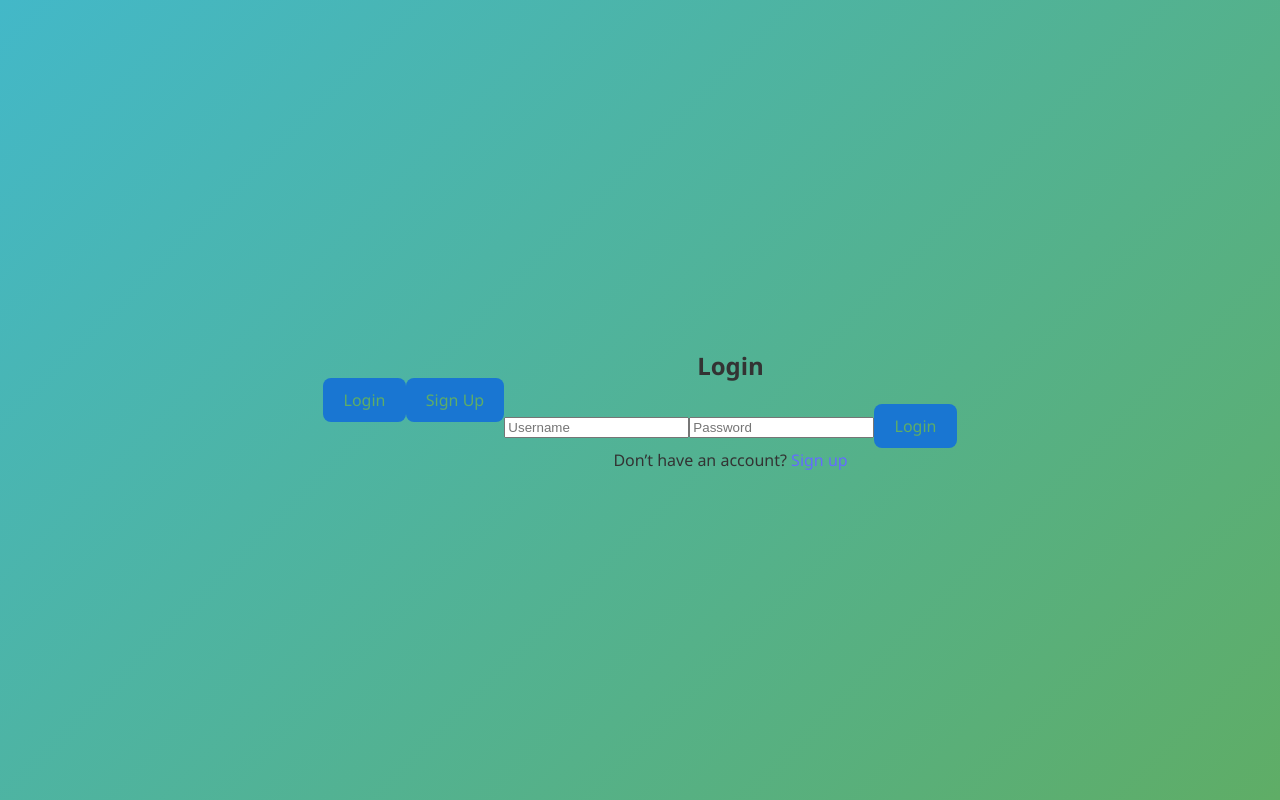
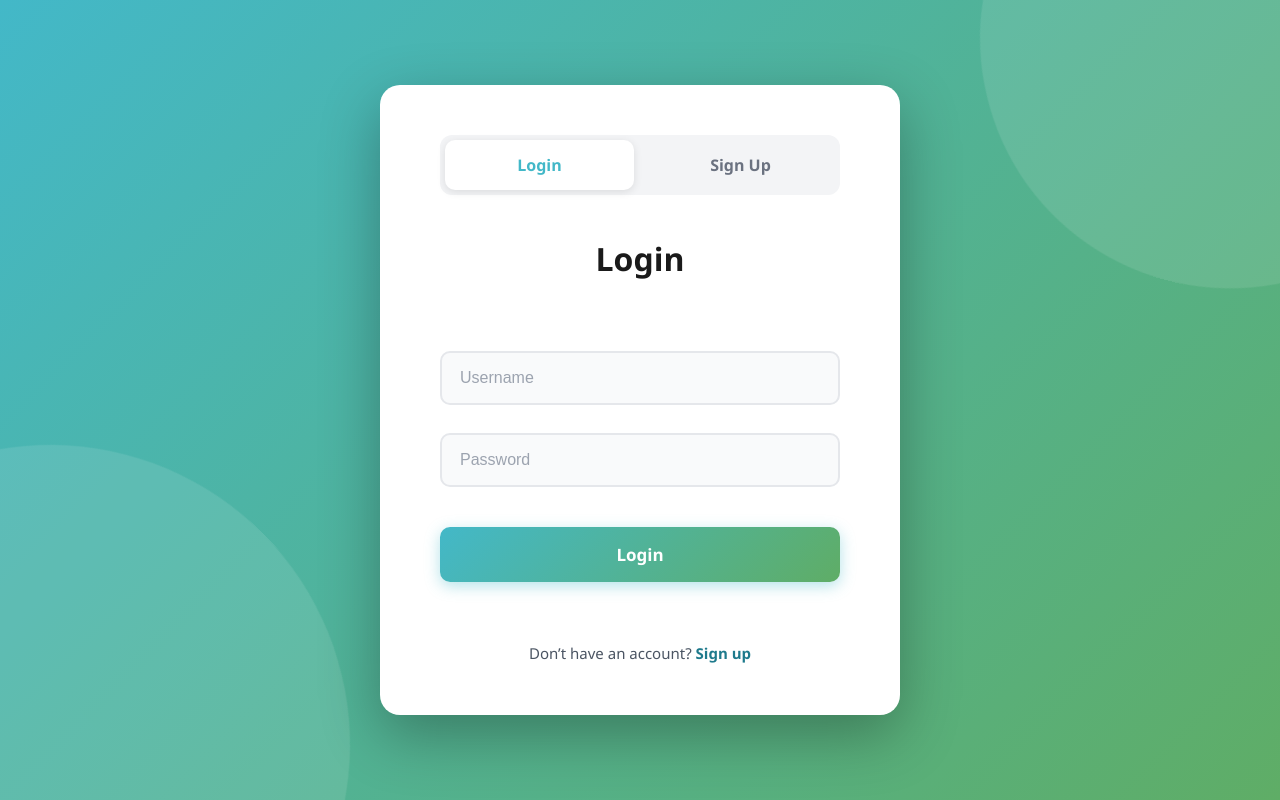
Before and after one commit to WVU-CS330-2025-08-Group03/cs330-2025-group03, a React (Vite) app in the folder frontend/app/: page /login in a window 1280 px wide. Built offline with nearby package versions, Linux system fonts and the light colour scheme.

Commit message:
login page

```diff
--- a/frontend/app/src/Login.jsx
+++ b/frontend/app/src/Login.jsx
@@ -8,17 +8,21 @@ function Login() {
     email: "",
     password: "",
   });
+  const [error, setError] = useState("");
 
   const handleChange = (e) => {
     setFormData({ ...formData, [e.target.name]: e.target.value });
+    setError(""); // Clear error when user types
   };
 
   const showForm = (which) => {
     setIsLogin(which === "login");
+    setError(""); // Clear error when switching forms
   };
 
   const handleSubmit = async (e) => {
     e.preventDefault();
+    setError(""); // Clear previous errors
     const { username, email, password } = formData;
     // Backend routes are under /auth; Vite proxy will forward to the backend port during dev
     const endpoint = isLogin ? "/auth/login" : "/auth/register";
@@ -39,16 +43,17 @@ function Login() {
         alert(isLogin ? "Login successful" : "Account created!");
         console.log("Server:", result);
       } else {
-        alert(result.error || result.message || "Something went wrong.");
+        setError(result.error || result.message || "Something went wrong.");
       }
     } catch (error) {
       console.error("Error:", error);
-      alert("An error occurred. Please try again.");
+      setError("An error occurred. Please try again.");
     }
   };
 
   return (
     <div className="container">
+      <div className="auth-card">
         <div className="toggle-buttons">
           <button
             className={isLogin ? "active" : ""}
@@ -63,6 +68,8 @@ function Login() {
             Sign Up
           </button>
         </div>
+
+        {error && <div className="error-message">{error}</div>}
 
         {isLogin ? (
           <form onSubmit={handleSubmit} className="active">
@@ -124,6 +131,7 @@ function Login() {
         </form>
       )}
       </div>
+    </div>
   );
 }
 
--- a/frontend/app/src/login.css
+++ b/frontend/app/src/login.css
@@ -1,27 +1,223 @@
+
+* {
+  margin: 0;
+  padding: 0;
+  box-sizing: border-box;
+}
+
+body {
+  font-family: -apple-system, BlinkMacSystemFont, 'Segoe UI', 'Roboto', 'Oxygen',
+    'Ubuntu', 'Cantarell', 'Fira Sans', 'Droid Sans', 'Helvetica Neue', sans-serif;
+  -webkit-font-smoothing: antialiased;
+  -moz-osx-font-smoothing: grayscale;
+}
 
 .container {
-  position: fixed;
-  inset: 0;
+  min-height: 100vh;
   width: 100vw;
-  height: 100vh;
   display: flex;
   align-items: center;
   justify-content: center;
+  background: linear-gradient(135deg, #43b8c8, #5fad66);
   padding: 0;
-  background: linear-gradient(135deg, #43b8c8, #5fad66);
+  margin: 0;
+  position: fixed;
+  top: 0;
+  left: 0;
+  overflow: hidden;
 }
 
-button{
-  background-color: #1976d2;
-  color: #5fad66;
+/* Animated background circles */
+.container::before,
+.container::after {
+  content: '';
+  position: absolute;
+  border-radius: 50%;
+  background: rgba(255, 255, 255, 0.1);
+  animation: float 20s infinite ease-in-out;
 }
-.toggle-buttons .active {
-  background-color: #1976d2;
-  color: #5fad66;
+
+.container::before {
+  width: 500px;
+  height: 500px;
+  top: -200px;
+  right: -200px;
+  animation-delay: 0s;
 }
-.switch{
-  color: #333;
+
+.container::after {
+  width: 600px;
+  height: 600px;
+  bottom: -250px;
+  left: -250px;
+  animation-delay: 2s;
 }
-h2{
-  color: #333;
+
+@keyframes float {
+  0%, 100% {
+    transform: translateY(0) rotate(0deg);
+  }
+  50% {
+    transform: translateY(-20px) rotate(180deg);
+  }
 }
+
+.auth-card {
+  background: white;
+  border-radius: 20px;
+  box-shadow: 0 20px 60px rgba(0, 0, 0, 0.3);
+  width: 100%;
+  max-width: 520px;
+  padding: 50px 60px;
+  position: relative;
+  z-index: 1;
+  animation: slideIn 0.5s ease-out;
+}
+
+@keyframes slideIn {
+  from {
+    opacity: 0;
+    transform: translateY(30px);
+  }
+  to {
+    opacity: 1;
+    transform: translateY(0);
+  }
+}
+
+h2 {
+  text-align: center;
+  font-size: 32px;
+  font-weight: 700;
+  color: #1a1a1a;
+  margin-bottom: 40px;
+}
+
+.toggle-buttons {
+  display: flex;
+  gap: 12px;
+  margin-bottom: 40px;
+  background: #f3f4f6;
+  padding: 5px;
+  border-radius: 12px;
+}
+
+.toggle-buttons button {
+  flex: 1;
+  padding: 14px 28px;
+  border: none;
+  background: transparent;
+  color: #6b7280;
+  font-size: 16px;
+  font-weight: 600;
+  border-radius: 10px;
+  cursor: pointer;
+  transition: all 0.3s ease;
+}
+
+.toggle-buttons button:hover {
+  color: #374151;
+}
+
+.toggle-buttons button.active {
+  background: white;
+  color: #43b8c8;
+  box-shadow: 0 2px 8px rgba(0, 0, 0, 0.1);
+}
+
+form {
+  display: flex;
+  flex-direction: column;
+  gap: 28px;
+}
+
+form input {
+  width: 100%;
+  padding: 16px 18px;
+  border: 2px solid #e5e7eb;
+  border-radius: 10px;
+  font-size: 16px;
+  transition: all 0.3s ease;
+  background: #f9fafb;
+  color: #1a1a1a;
+}
+
+form input:focus {
+  outline: none;
+  border-color: #43b8c8;
+  background: white;
+  box-shadow: 0 0 0 4px rgba(67, 184, 200, 0.1);
+  color: #1a1a1a;
+}
+
+form input::placeholder {
+  color: #9ca3af;
+}
+
+button[type="submit"] {
+  margin-top: 12px;
+  padding: 16px 28px;
+  background: linear-gradient(135deg, #43b8c8, #5fad66);
+  color: white;
+  border: none;
+  border-radius: 10px;
+  font-size: 17px;
+  font-weight: 600;
+  cursor: pointer;
+  transition: all 0.3s ease;
+  box-shadow: 0 4px 15px rgba(67, 184, 200, 0.4);
+}
+
+button[type="submit"]:hover {
+  transform: translateY(-2px);
+  box-shadow: 0 6px 20px rgba(67, 184, 200, 0.5);
+}
+
+button[type="submit"]:active {
+  transform: translateY(0);
+}
+
+.switch {
+  text-align: center;
+  margin-top: 32px;
+  color: #4b5563;
+  font-size: 15px;
+}
+
+.switch a {
+  color: #1e7a8c;
+  font-weight: 600;
+  text-decoration: none;
+  cursor: pointer;
+  transition: color 0.2s ease;
+}
+
+.switch a:hover {
+  color: #2d9e50;
+  text-decoration: underline;
+}
+
+.error-message {
+  color: #dc2626;
+  background: #fee2e2;
+  border: 1px solid #fecaca;
+  padding: 12px 16px;
+  border-radius: 8px;
+  font-size: 14px;
+  font-weight: 500;
+  text-align: center;
+  margin-bottom: 16px;
+  animation: shake 0.3s ease-in-out;
+}
+
+@keyframes shake {
+  0%, 100% {
+    transform: translateX(0);
+  }
+  25% {
+    transform: translateX(-10px);
+  }
+  75% {
+    transform: translateX(10px);
+  }
+}
```
Lines whose indentation alone changed are shown as unchanged.
